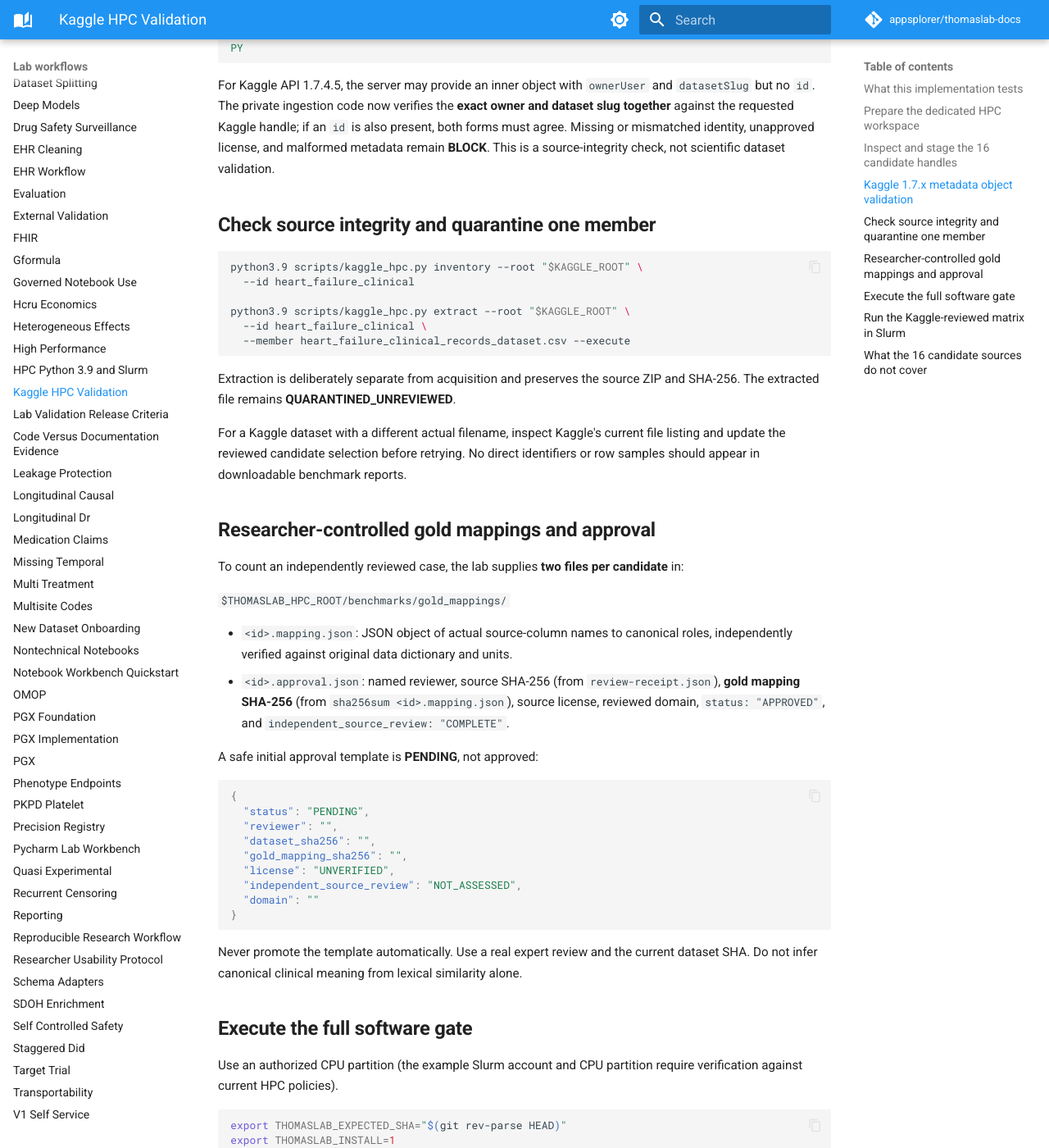
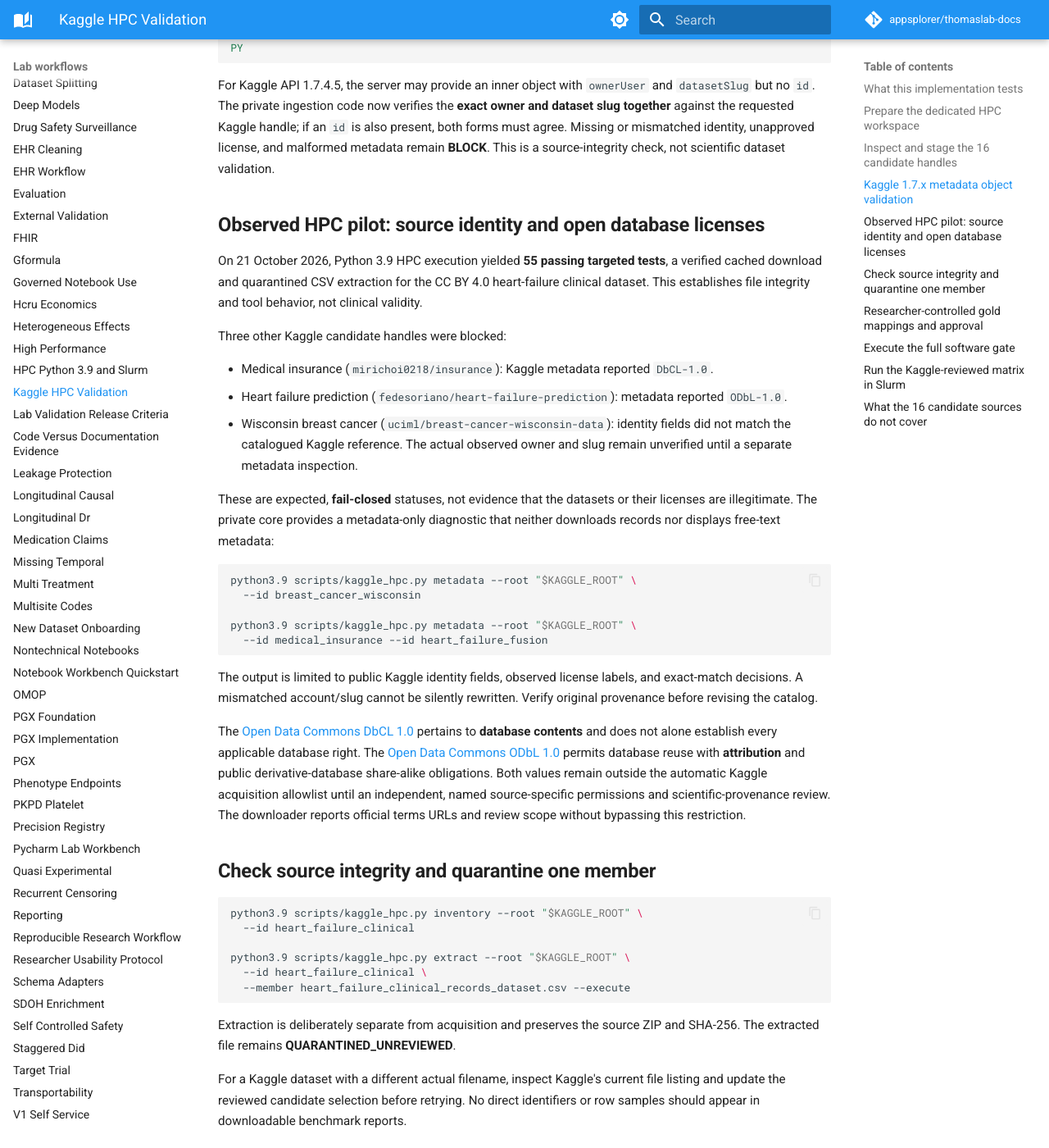
Before and after one commit to appsplorer/thomaslab-docs, an MkDocs documentation site: the page built from docs/guides/kaggle-hpc-acceptance.md, in a window 1280 px wide and 1400 px high, scrolled down 3383 px. Shown: the whole window at 82% size. Built offline with MkDocs 1.6.1 and Material for MkDocs 9.7.7, drawn with Linux system fonts in a browser that asks for light colours; comment, search, counter and statistics services are not loaded.

Commit message:
docs: Kaggle identity investigation and database licensing review

```diff
--- a/docs/guides/kaggle-hpc-acceptance.md
+++ b/docs/guides/kaggle-hpc-acceptance.md
@@ -110,6 +110,30 @@
 
 For Kaggle API 1.7.4.5, the server may provide an inner object with `ownerUser` and `datasetSlug` but no `id`. The private ingestion code now verifies the **exact owner and dataset slug together** against the requested Kaggle handle; if an `id` is also present, both forms must agree. Missing or mismatched identity, unapproved license, and malformed metadata remain **BLOCK**. This is a source-integrity check, not scientific dataset validation.
 
+## Observed HPC pilot: source identity and open database licenses
+
+On 21 October 2026, Python 3.9 HPC execution yielded **55 passing targeted tests**, a verified cached download and quarantined CSV extraction for the CC BY 4.0 heart-failure clinical dataset. This establishes file integrity and tool behavior, not clinical validity.
+
+Three other Kaggle candidate handles were blocked:
+
+- Medical insurance (`mirichoi0218/insurance`): Kaggle metadata reported `DbCL-1.0`.
+- Heart failure prediction (`fedesoriano/heart-failure-prediction`): metadata reported `ODbL-1.0`.
+- Wisconsin breast cancer (`uciml/breast-cancer-wisconsin-data`): identity fields did not match the catalogued Kaggle reference. The actual observed owner and slug remain unverified until a separate metadata inspection.
+
+These are expected, **fail-closed** statuses, not evidence that the datasets or their licenses are illegitimate. The private core provides a metadata-only diagnostic that neither downloads records nor displays free-text metadata:
+
+~~~bash
+python3.9 scripts/kaggle_hpc.py metadata --root "$KAGGLE_ROOT" \
+  --id breast_cancer_wisconsin
+
+python3.9 scripts/kaggle_hpc.py metadata --root "$KAGGLE_ROOT" \
+  --id medical_insurance --id heart_failure_fusion
+~~~
+
+The output is limited to public Kaggle identity fields, observed license labels, and exact-match decisions. A mismatched account/slug cannot be silently rewritten. Verify original provenance before revising the catalog.
+
+The [Open Data Commons DbCL 1.0](https://opendatacommons.org/licenses/dbcl/1-0/) pertains to **database contents** and does not alone establish every applicable database right. The [Open Data Commons ODbL 1.0](https://opendatacommons.org/licenses/odbl/1-0/) permits database reuse with **attribution** and public derivative-database share-alike obligations. Both values remain outside the automatic Kaggle acquisition allowlist until an independent, named source-specific permissions and scientific-provenance review. The downloader reports official terms URLs and review scope without bypassing this restriction.
+
 ## Check source integrity and quarantine one member
 
 ~~~bash
```
